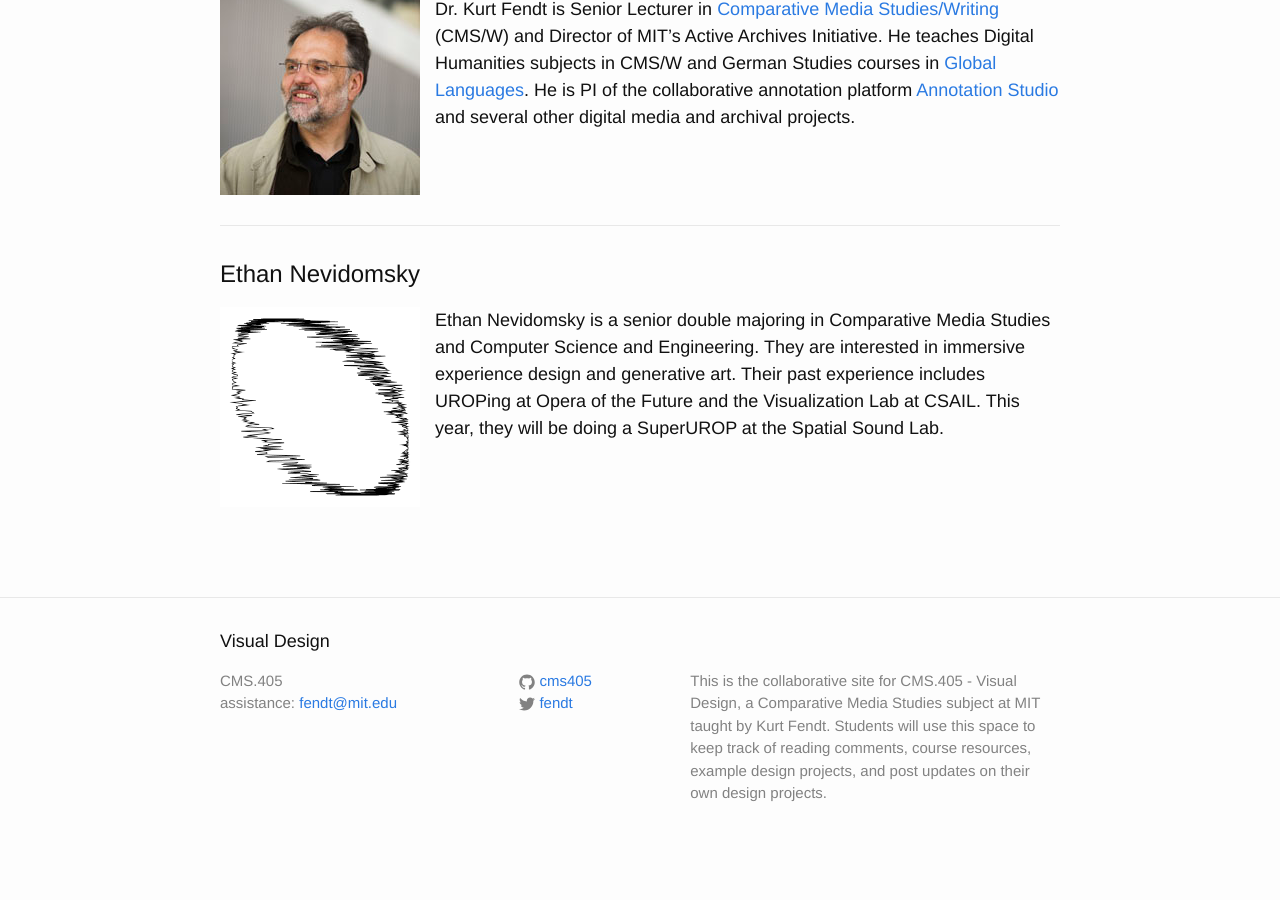
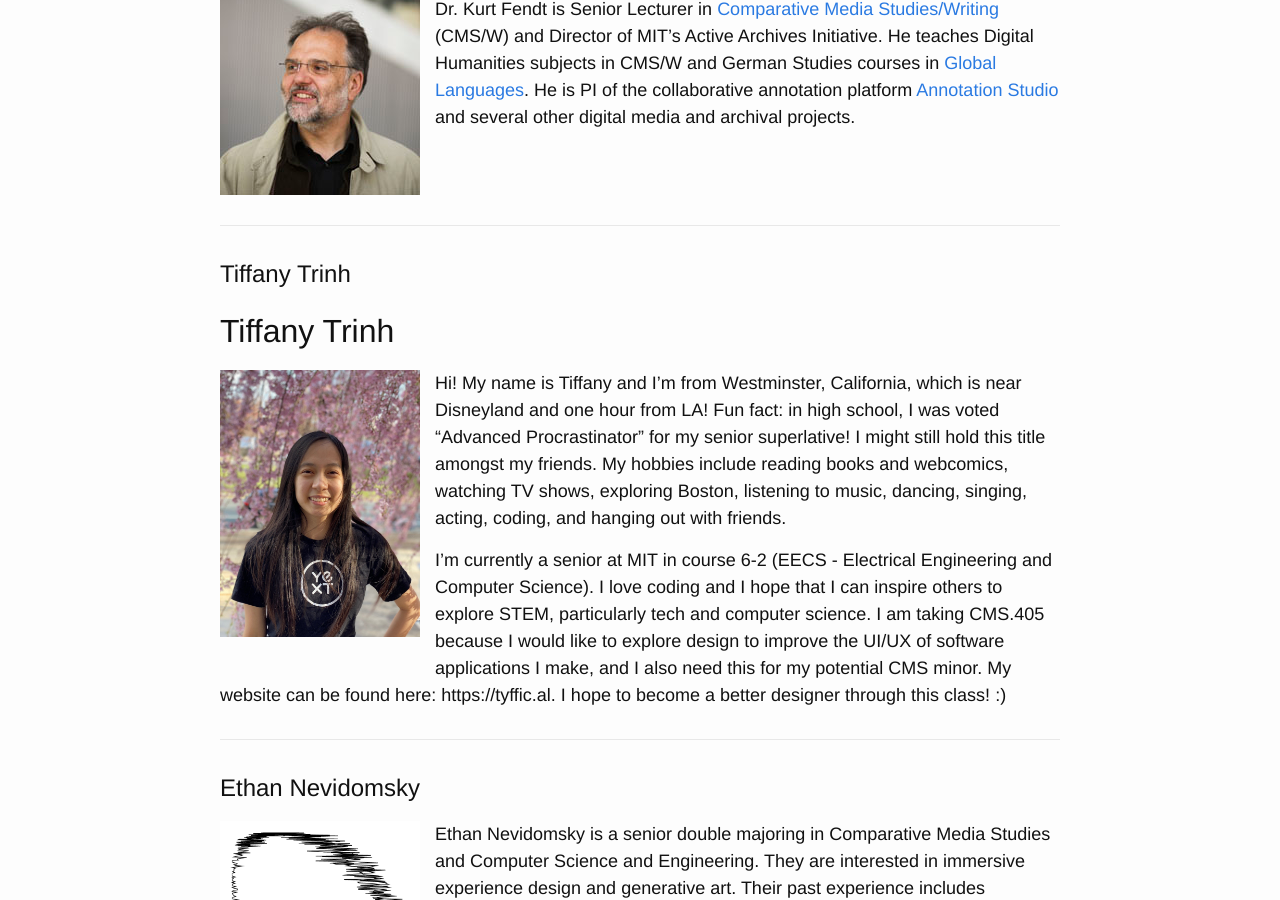
Before and after one commit to cms635/cms405.github.io, a Jekyll site: the page built from people.html, in a window 1280 px wide and 900 px high, scrolled down 275 px. Built offline with Jekyll 4.4.1, drawn with Linux system fonts in a browser that asks for light colours; before the commit the page ends 1140 px from its top, so only the background shows below that.

Commit message:
Publish Tiffany Trinh's bio

```diff
--- a/_posts/2021-09-10-tiffany-trinh.md
+++ b/_posts/2021-09-10-tiffany-trinh.md
@@ -1,8 +1,9 @@
 ---
 layout: post
-published: false
-category: updates
+published: true
+category: people
 title: Tiffany Trinh
+author: Tiffany Trinh
 ---
 ## Tiffany Trinh
 
```
